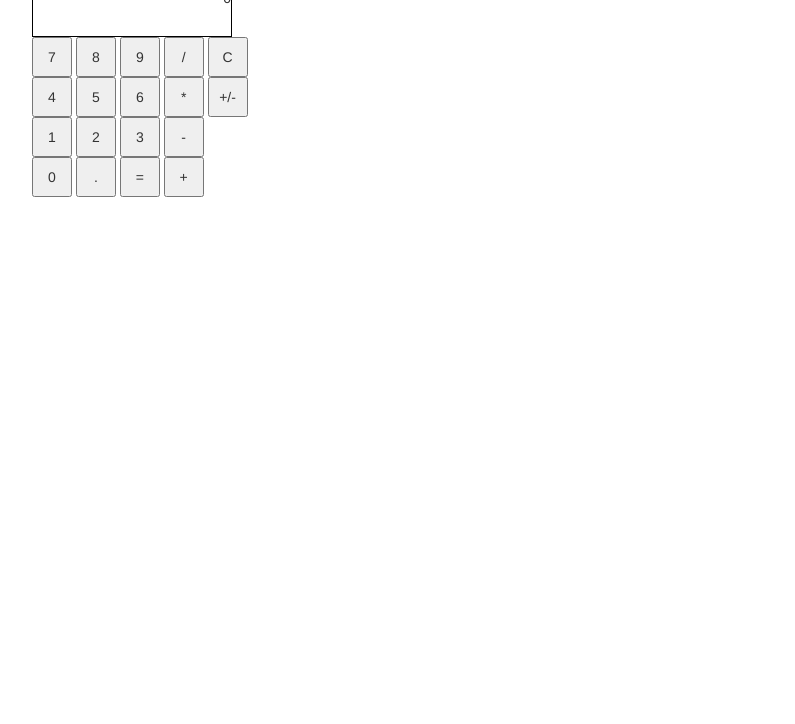
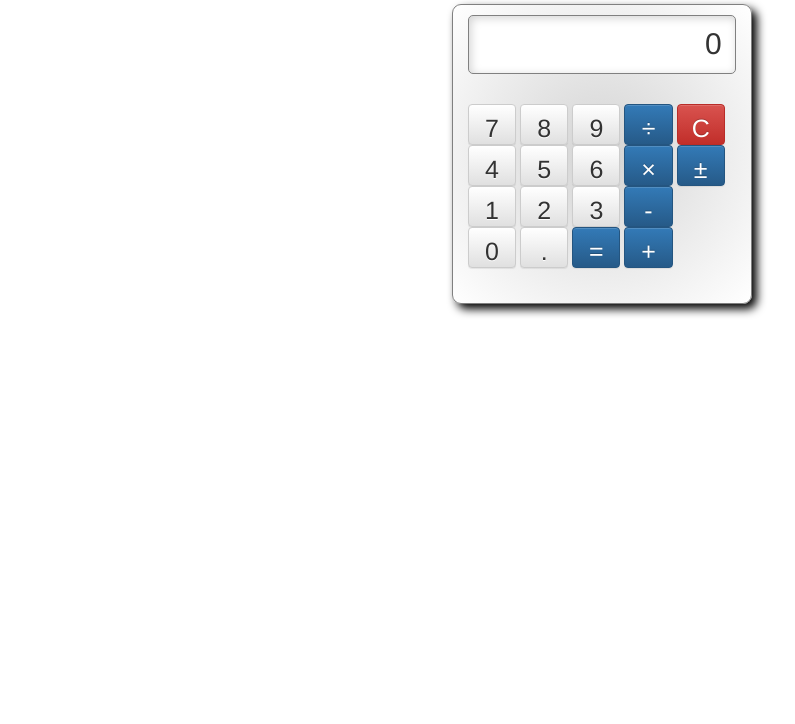
Before and after one commit to DymaxionMap/calculator, a plain HTML site: page index.html in a window 1280 px wide. Shown: the part 76-800 px from the top of the page, without its empty margins (38-833 px from the left). Drawn offline with nearby package versions, Linux system fonts and the light colour scheme.

Commit message:
Revamp styles

```diff
--- a/app.js
+++ b/app.js
@@ -99,7 +99,7 @@ $(document).ready(function() {
     calc.usePreviousAnswer = false;
   });
 
-  $(".keypad").on("click", "#clear", function() {
+  $(".keypad").on("click", ".clear", function() {
     calc.clear();
     calc.display();
     calc.expectSecondOperand = false;
--- a/index.html
+++ b/index.html
@@ -18,31 +18,31 @@
     <title>A Pocket Calculator</title>
 	</head>
 	<body>
-    <div class="container">
-      <h1>A Pocket Calculator</h1>
-      <div class="display"></div>
+    <h1>A Pocket Calculator</h1>
+    <div class="calculator">
+      <div class="display-panel"><span class="display"></span></div>
       <div class="keypad">
-        <button data-value="7" class="digit">7</button>
-        <button data-value="8" class="digit">8</button>
-        <button data-value="9" class="digit">9</button>
-        <button data-value="divide" class="binary-op">/</button>
-        <button id="clear">C</button>
+        <button data-value="7" class="btn btn-default digit">7</button>
+        <button data-value="8" class="btn btn-default digit">8</button>
+        <button data-value="9" class="btn btn-default digit">9</button>
+        <button data-value="divide" class="btn btn-primary binary-op">&divide</button>
+        <button class="btn btn-danger clear">C</button>
         <br>
-        <button data-value="4" class="digit">4</button>
-        <button data-value="5" class="digit">5</button>
-        <button data-value="6" class="digit">6</button>
-        <button data-value="multiply" class="binary-op">*</button>
-        <button class="flip-sign">+/-</button>
+        <button data-value="4" class="btn btn-default digit">4</button>
+        <button data-value="5" class="btn btn-default digit">5</button>
+        <button data-value="6" class="btn btn-default digit">6</button>
+        <button data-value="multiply" class="btn btn-primary binary-op">&times</button>
+        <button class="btn btn-primary flip-sign">&plusmn</button>
         <br>
-        <button data-value="1" class="digit">1</button>
-        <button data-value="2" class="digit">2</button>
-        <button data-value="3" class="digit">3</button>
-        <button data-value="subtract" class="binary-op">-</button>
+        <button data-value="1" class="btn btn-default digit">1</button>
+        <button data-value="2" class="btn btn-default digit">2</button>
+        <button data-value="3" class="btn btn-default digit">3</button>
+        <button data-value="subtract" class="btn btn-primary binary-op">-</button>
         <br>
-        <button data-value="0" class="digit">0</button>
-        <button data-value="." class="digit">.</button>
-        <button class="equals">=</button>
-        <button data-value="add" class="binary-op">+</button>
+        <button data-value="0" class="btn btn-default digit">0</button>
+        <button data-value="." class="btn btn-default digit">.</button>
+        <button class="btn btn-primary equals">=</button>
+        <button data-value="add" class="btn btn-primary binary-op">+</button>
       </div>
     </div>
 
--- a/style.css
+++ b/style.css
@@ -1,68 +1,46 @@
+h1 {
+  text-align: center;
+}
+
+.calculator {
+  border: 1px solid gray;
+  width: 300px;
+  height: 300px;
+  box-shadow: 5px 5px 10px black;
+  background: radial-gradient(lightgray, white);
+  border-radius: 9px;
+  margin: 20px auto
+}
+
+.display-panel {
+  border: 1px solid gray;
+  border-radius: 5px;
+  background-color: white;
+  margin: 10px auto;
+  height: 20%;
+  width: 90%;
+  box-shadow: inset 2px 2px 10px lightgray;
+}
+
 .display {
-  border: 1px solid black;
-  height: 50px;
-  width: 200px;
-  text-align: right;
+  display: inline-block;
+  float: right;
+  font-size: 30px;
+  margin-right: 5%;
+  position: relative;
+  top: 50%;
+  transform: translateY(-50%);
+}
+
+.keypad {
+  width: 90%;
+  height: 60%;
+  margin: 10% auto;
 }
 
 .keypad button {
-  width: 40px;
-  height: 40px;
+  width: 18%;
+  height: 23%;
+  margin: 0 auto;
+  font-size: 25px;
 }
-
-#answer {
-	height: 50px;
-	width: 200px;
-	border: 2px solid black;
-	font-size: 25px;
-	padding-left: 20px;
-	padding-top: 20px;
-}
-
-#numpad {
-	float: left;
-}
-
-#numpad td {
-	margin: 10px;
-	color: #ffffff;
-	background-color: #F7391B;
-	border-radius: 4px;
-	display: inline-block;
-    cursor: pointer;
-}
-
-#numpad td:hover {
-    background-color: #F55D45;
-}
-
-#ops {
-	float: left;
-}
-
-#ops td {
-	margin: 10px;
-	color: #ffffff;
-	background-color: #960F0F;
-	border-radius: 4px;
-	display: inline-block;
-    cursor: pointer;
-}
-
-#ops td:hover {
-    background-color: #A13B3B;
-}
-
-td {
-    text-align: center;
-    vertical-align: middle;
-    line-height: 20px;
-    height: 20px;
-    width: 22px;
-}
-
-h1 {
-    font-size: 30px;
-    font-family: 'Big Casalon', 'Book Antiqua', 'Palatino Linotype'
-        , Georgia, serif;
-}
```
